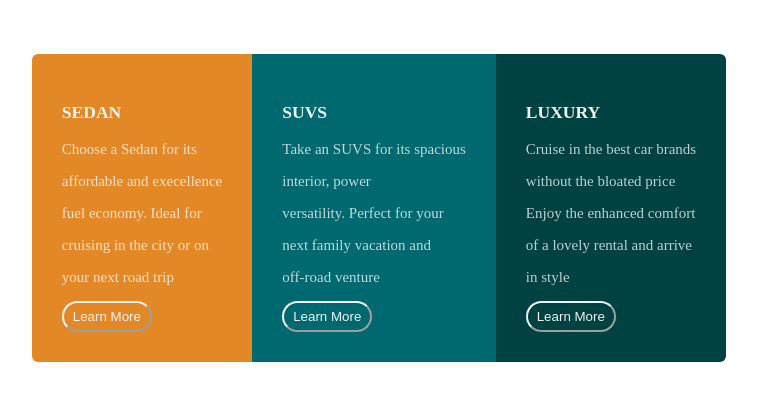
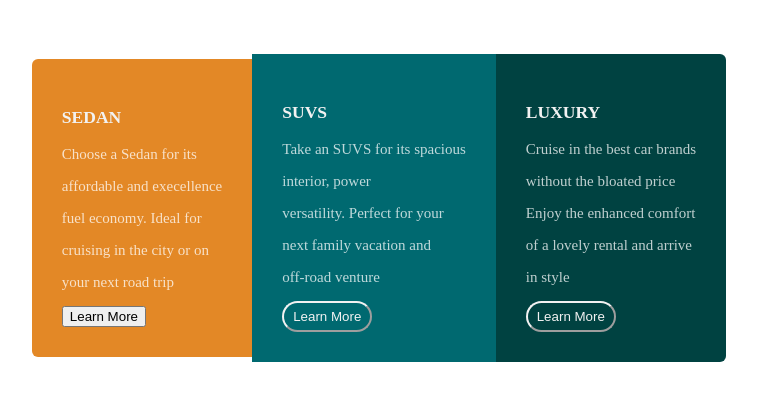
Before and after one commit to terna1989/tj, a plain HTML site: page index.html in a window 1280 px wide. Shown: the whole page, without its empty margins (261-1018 px from the left). Drawn offline with Linux system fonts and the light colour scheme.

Commit message:
Update index.html

```diff
--- a/index.html
+++ b/index.html
@@ -41,7 +41,7 @@ p{
  h3{
   color:hsl(0, 0%, 95%);
 }
-.b1{
+b1{
   color:hsl(0, 0%, 95%);
   width:90px;
   background-color: hsl(31, 77%, 52%);
```
